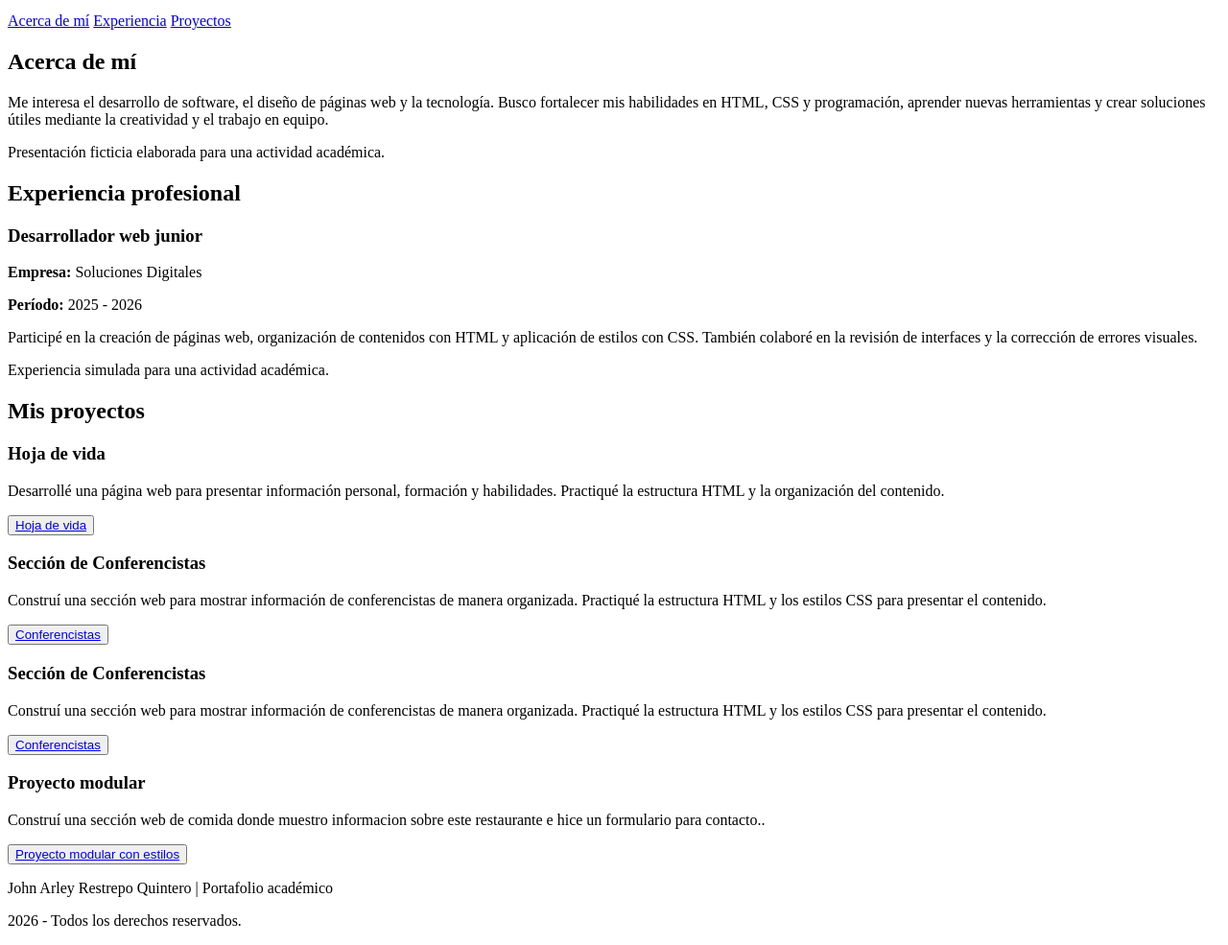
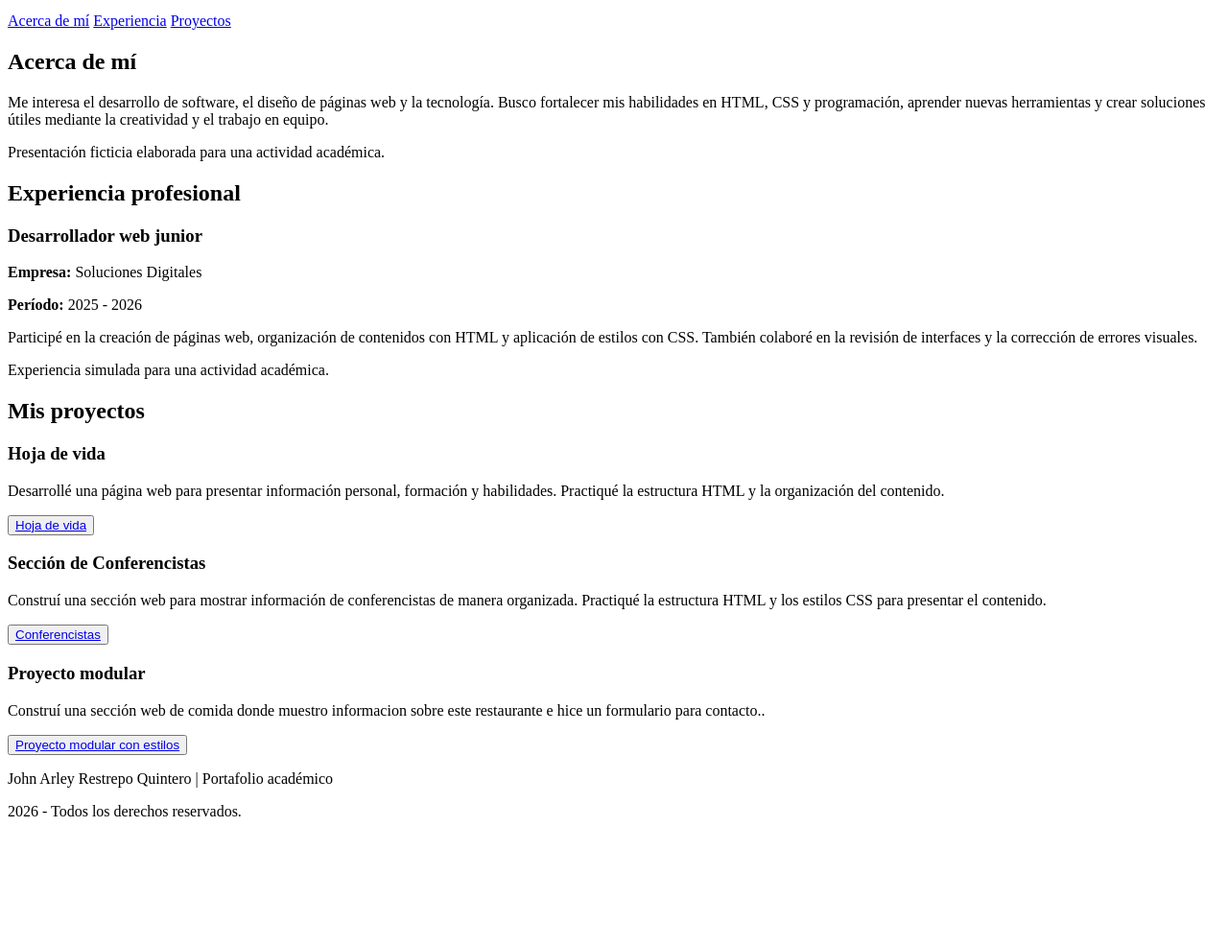
Before and after one commit to ArleyTk/portafolio, a plain HTML site: page index.html in a window 1280 px wide. Shown: the part 101-1086 px from the top of the page at 96% size. After the commit the page ends 972 px from the top, so only its background shows below. Drawn offline with Linux system fonts and the light colour scheme.

Commit message:
portafolio actualizado

```diff
--- a/index.html
+++ b/index.html
@@ -60,13 +60,6 @@
                     <button><a href="https://github.com/ArleyTk/conferencistas">Conferencistas</a></button>
                 </article>
 
-                <article class="tarjeta">
-                    <h3>Sección de Conferencistas</h3>
-                    <p>Construí una sección web para mostrar información de conferencistas de manera organizada.
-                        Practiqué la estructura HTML y los estilos CSS para presentar el contenido.</p>
-                    <button><a href="https://github.com/ArleyTk/conferencistas">Conferencistas</a></button>
-                </article>
-
 
                 <article class="tarjeta">
                     <h3>Proyecto modular</h3>
```
